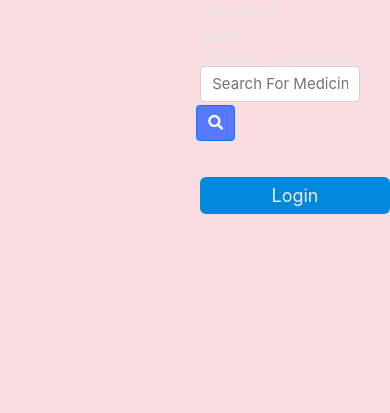
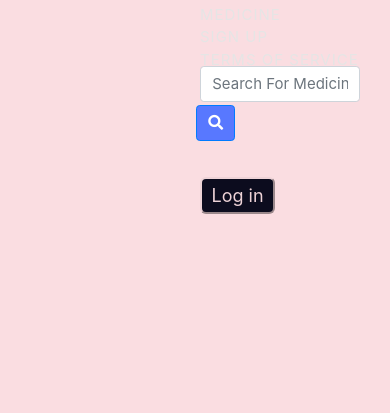
Before and after one commit to eyanyehya/medicine-donation-website, a Django app: page / in a window 390 px wide, after a click that opens the changed part. Shown: the part 83-496 px from the top of the page. Run offline with Django 3.2, Linux system fonts and the light colour scheme; some libraries are stand-ins or nearby versions; some web fonts are replaced.

Commit message:
Re-enabled scrolling when screen width is lesser than 1000px
Worked with the Log In button

```diff
--- a/static/css/home.css
+++ b/static/css/home.css
@@ -3,6 +3,16 @@ html, body {
   height: 100%;
   overflow: hidden
 }
+
+@media (max-width: 1000px) {
+  html, body {
+  margin: 0;
+  height: 100%;
+  overflow: scroll;
+}
+
+}
+
 
 .font-for-english {
     font-family: 'Playfair Display', serif;
--- a/static/css/navbar.css
+++ b/static/css/navbar.css
@@ -17,18 +17,24 @@ body {
 }
 
 .bouton-login{
-    background-color: #08d;
+    background-color: #0C0C1E;
     border-radius: 6px;
-    border: 0;
+    border-color: #eed3d7;
+    border-width: 2px;
     box-sizing: border-box;
-    color: #eee;
+    color: #eed3d7;
     cursor: pointer;
     font-size: 18px;
     height: 37px;
+    width: 75px;
     // outline: 0;
     text-align: center;
     margin-top: -.8vh;
-    width: 100%;
+}
+
+.bouton-login:after{
+    background-color: #eed3d7;
+    color: #0C0C1E;
 }
 
 /* main-header start */
--- a/templates/navbar.html
+++ b/templates/navbar.html
@@ -63,7 +63,7 @@
             </li>
             <li>
                     <a href="{% url 'login' %}" class="{% if request.path == login %}active{% endif %}">
-                        <button class="bouton-login">Login</button>
+                        <button class="bouton-login{% if request.path == login %} active {% endif %}">Log in</button>
                     </a>
             </li>
         </ul>
```
